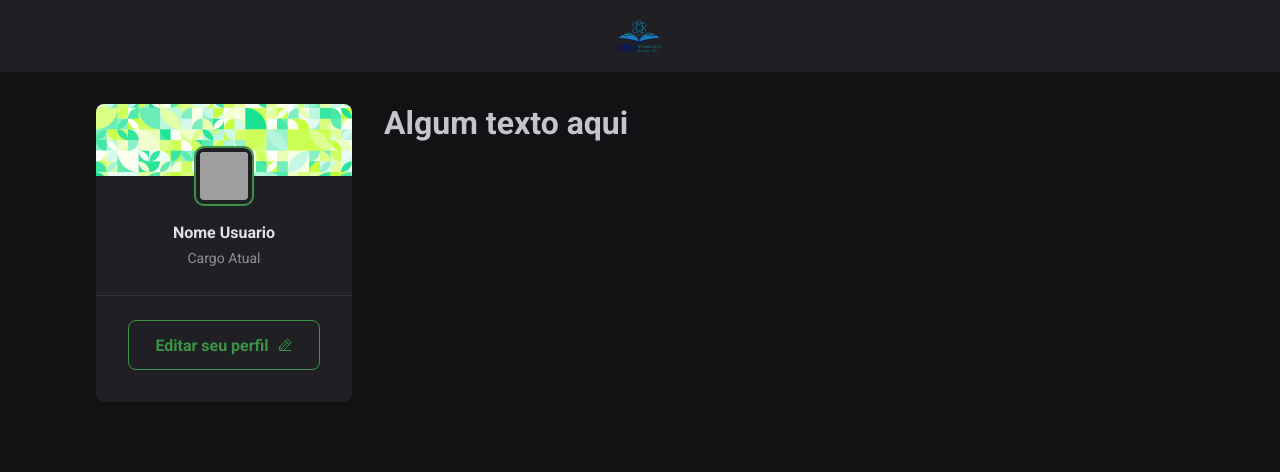
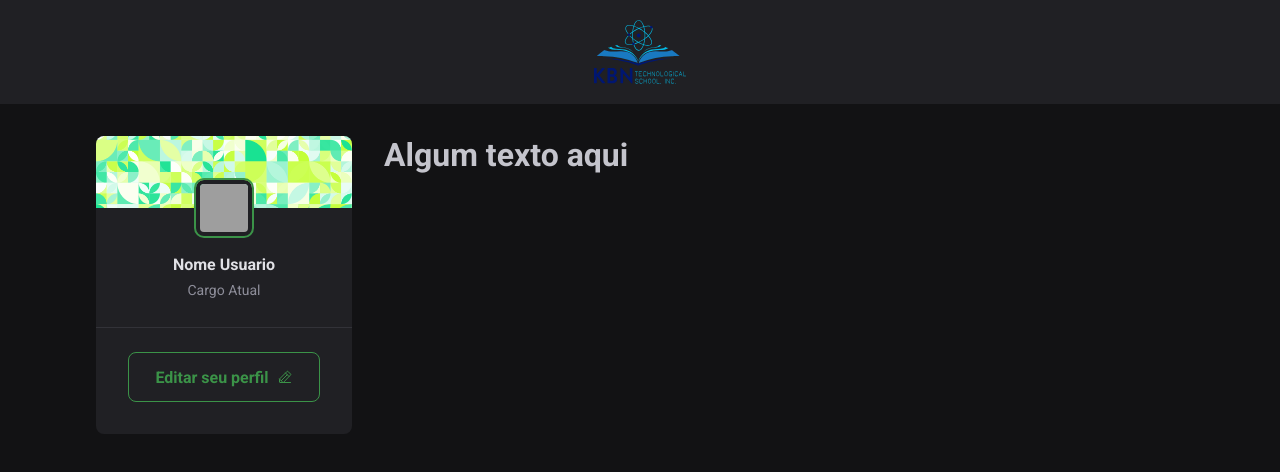
Before and after one commit to Hickelmy/DevBook, a React (Vite) app: page / in a window 1280 px wide. Shown: the top 472 px of the page. Built offline with nearby package versions, Linux system fonts and the light colour scheme; grey boxes are pictures that could not be loaded.

Commit message:
feat: adicionando header

```diff
--- a/src/components/header.module.css
+++ b/src/components/Header/header.module.css
@@ -6,5 +6,5 @@
 }
 
 .header img {
-  height: 2rem;
+  height: 4rem;
 }
--- a/src/components/Header.jsx
+++ b/src/components/Header/index.jsx
@@ -1,5 +1,6 @@
 import styles from "./header.module.css";
-import ebookLogo from "../assets/logo.svg";
+import ebookLogo from "../../assets/logo.svg";
+
 export function Header() {
   return (
     <header className={styles.header}>
```
